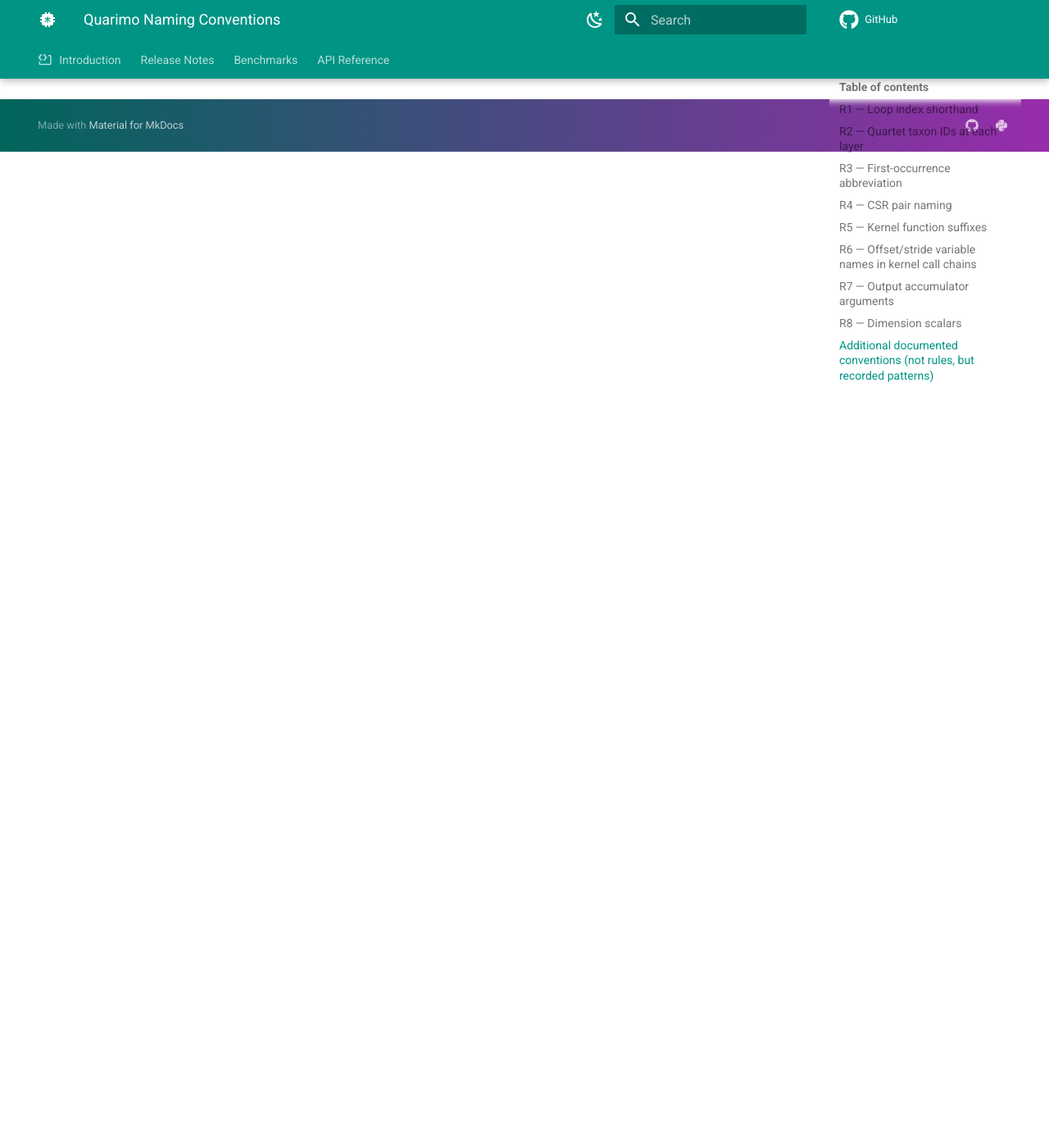
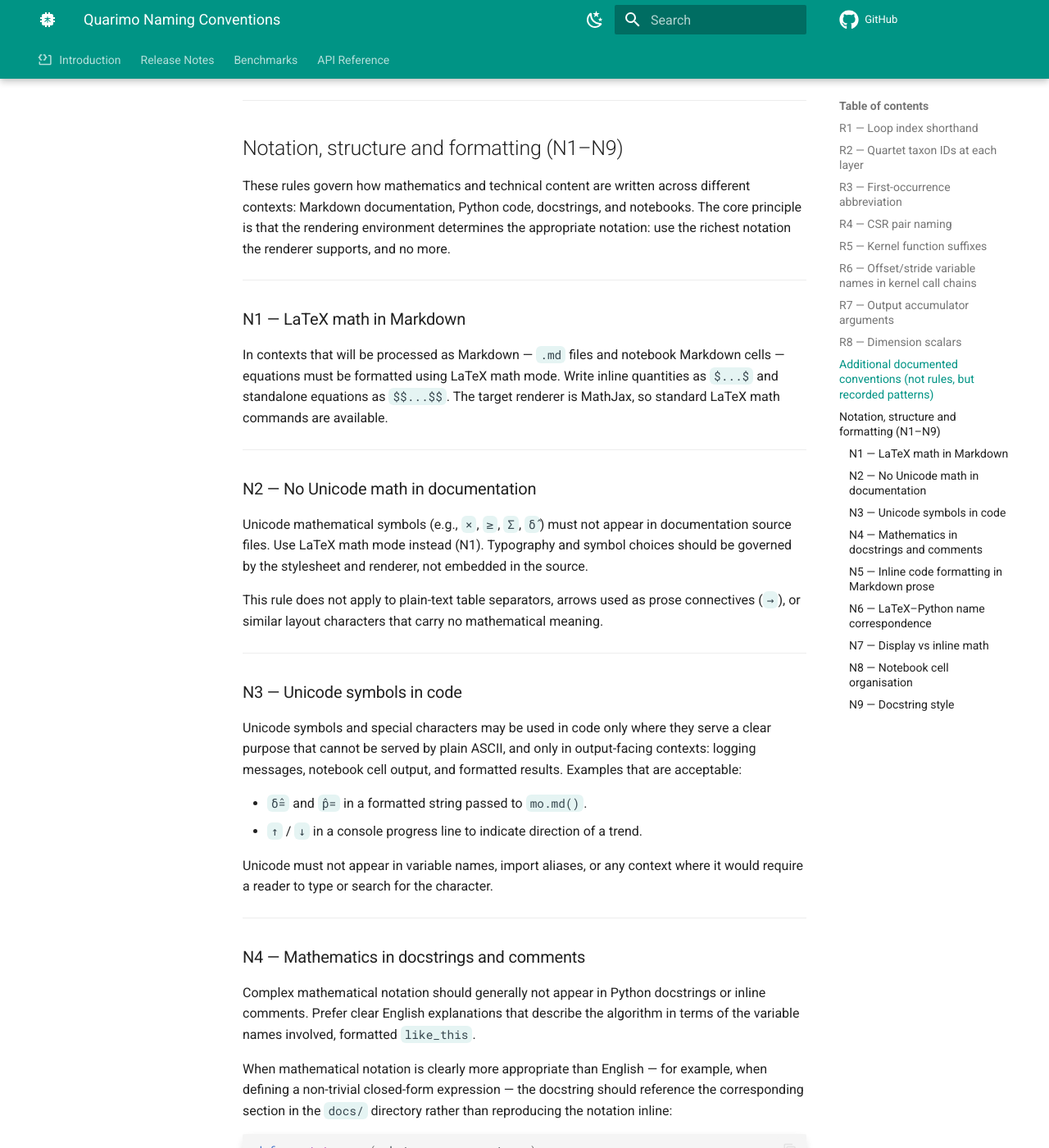
Before and after one commit to ryneches/quarimo, an MkDocs documentation site: the page built from docs/naming_conventions.md, in a window 1280 px wide and 1400 px high, scrolled down 4697 px. Shown: the whole window at 82% size. Built offline with MkDocs 1.6.1 and Material for MkDocs 9.7.7, drawn with Linux system fonts in a browser that asks for light colours; comment, search, counter and statistics services are not loaded; some of the changed text lies outside the part shown.

Commit message:
documentation rules, log formatting

````diff
--- a/docs/naming_conventions.md
+++ b/docs/naming_conventions.md
@@ -190,3 +190,163 @@ the quartet args vary per call.
 Arrays named `all_*` are flat CSR-packed versions of per-tree data. They are
 always indexed via the corresponding `*_offsets` and `*_base` variables. The
 prefix signals "all trees, concatenated".
+
+---
+
+## Notation, structure and formatting (N1–N9)
+
+These rules govern how mathematics and technical content are written across
+different contexts: Markdown documentation, Python code, docstrings, and
+notebooks. The core principle is that the rendering environment determines
+the appropriate notation: use the richest notation the renderer supports,
+and no more.
+
+---
+
+### N1 — LaTeX math in Markdown
+
+In contexts that will be processed as Markdown — `.md` files and notebook
+Markdown cells — equations must be formatted using LaTeX math mode. Write
+inline quantities as `$...$` and standalone equations as `$$...$$`. The
+target renderer is MathJax, so standard LaTeX math commands are available.
+
+---
+
+### N2 — No Unicode math in documentation
+
+Unicode mathematical symbols (e.g., `×`, `≥`, `Σ`, `δ̂`) must not appear in
+documentation source files. Use LaTeX math mode instead (N1). Typography and
+symbol choices should be governed by the stylesheet and renderer, not
+embedded in the source.
+
+This rule does not apply to plain-text table separators, arrows used as
+prose connectives (`→`), or similar layout characters that carry no
+mathematical meaning.
+
+---
+
+### N3 — Unicode symbols in code
+
+Unicode symbols and special characters may be used in code only where they
+serve a clear purpose that cannot be served by plain ASCII, and only in
+output-facing contexts: logging messages, notebook cell output, and formatted
+results. Examples that are acceptable:
+
+- `δ̂=` and `p̂=` in a formatted string passed to `mo.md()`.
+- `↑` / `↓` in a console progress line to indicate direction of a trend.
+
+Unicode must not appear in variable names, import aliases, or any context
+where it would require a reader to type or search for the character.
+
+---
+
+### N4 — Mathematics in docstrings and comments
+
+Complex mathematical notation should generally not appear in Python
+docstrings or inline comments. Prefer clear English explanations that
+describe the algorithm in terms of the variable names involved, formatted
+`like_this`.
+
+When mathematical notation is clearly more appropriate than English — for
+example, when defining a non-trivial closed-form expression — the docstring
+should reference the corresponding section in the `docs/` directory rather
+than reproducing the notation inline:
+
+```python
+def quartet_score(p_hat, n_qsupp, n_trees):
+    """
+    Compute the delta_hat score for a single branch.
+
+    The scoring formula is defined in
+    :doc:`/docs/quartet_consensus_scoring`.
+    The key parameters are ``p_hat`` (estimated disagreement rate),
+    ``n_qsupp`` (number of straddling quartets), and ``n_trees``.
+    """
+```
+
+The corresponding Markdown document should include a reciprocal link back
+to the API reference so that both directions resolve correctly after
+processing with mkdocs and mkdocstrings.
+
+---
+
+### N5 — Inline code formatting in Markdown prose
+
+Variable names, function names, class names, and parameter names appearing
+in prose — in `.md` files, notebook Markdown cells, or docstrings — must be
+formatted with backticks: `` `like_this` ``. This includes names that are
+also used in LaTeX math (write both: "the resolved fraction
+`total_resolved / n_relevant` approximates $1 - \hat p$").
+
+---
+
+### N6 — LaTeX–Python name correspondence
+
+When LaTeX math refers to a quantity that has a Python variable name, the
+LaTeX should follow these conventions so that the correspondence is
+unambiguous:
+
+| Python name pattern | LaTeX convention | Example |
+|---|---|---|
+| `n_foo` (dimension scalar) | `$n_\text{foo}$` | `n_trees` → $n_\text{trees}$ |
+| `foo_hat` (estimate) | `$\hat\foo$` or `$\hat{f}$` | `delta_hat` → $\hat\delta$, `p_hat` → $\hat p$ |
+| `foo_bar` (compound) | `$\text{foo\_bar}$` if no natural symbol | `total_resolved` → $\text{total\_resolved}$ |
+
+Multi-character subscripts always use `\text{}`. Single-character subscripts
+may use the bare subscript form.
+
+---
+
+### N7 — Display vs inline math
+
+- **Inline** `$...$`: quantities and short expressions embedded in running
+  prose ("the score is $\hat\delta = N_\text{qsupp} \cdot n_\text{trees}
+  \cdot (2\hat p - 1)$").
+- **Display** `$$...$$`: standalone equations that are the primary subject of
+  a paragraph, or any expression too long to read inline.
+- Numbered equations are not used. Cross-references to equations are made
+  by quoting the surrounding prose, not by equation number.
+
+---
+
+### N8 — Notebook cell organisation
+
+A `hide_code=True` Markdown cell introduces a concept, section, or
+design decision. The immediately following visible code cell implements it.
+The Markdown cell explains *why*; the code explains *what*.
+
+Markdown cells must not restate what the code already says. A Markdown cell
+that says "the following cell defines `_score_active_branches`" adds no
+information — write instead about the design rationale, the algorithm, or
+the known limitations.
+
+---
+
+### N9 — Docstring style
+
+All docstrings use **NumPy style** parameter and returns sections:
+
+```python
+def foo(x, y):
+    """
+    One-line summary.
+
+    Longer description if needed.
+
+    Parameters
+    ----------
+    x : int
+        Description of x.
+    y : float
+        Description of y.
+
+    Returns
+    -------
+    float
+        Description of the return value.
+    """
+```
+
+Type annotations in the function signature take precedence over types
+repeated in the docstring; when annotations are present, the type field in
+the docstring may be omitted.
````
Also changed, not shown: 5 other files.
